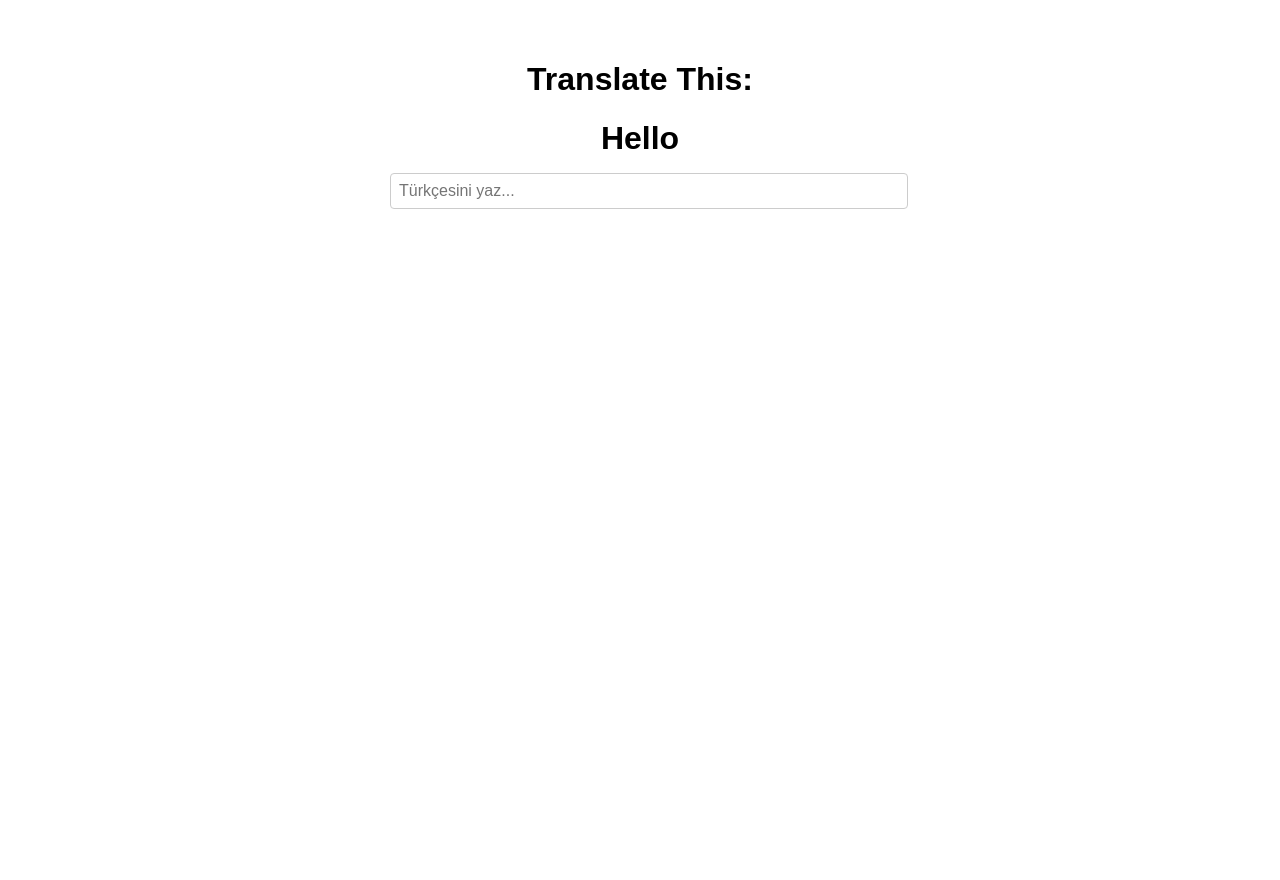
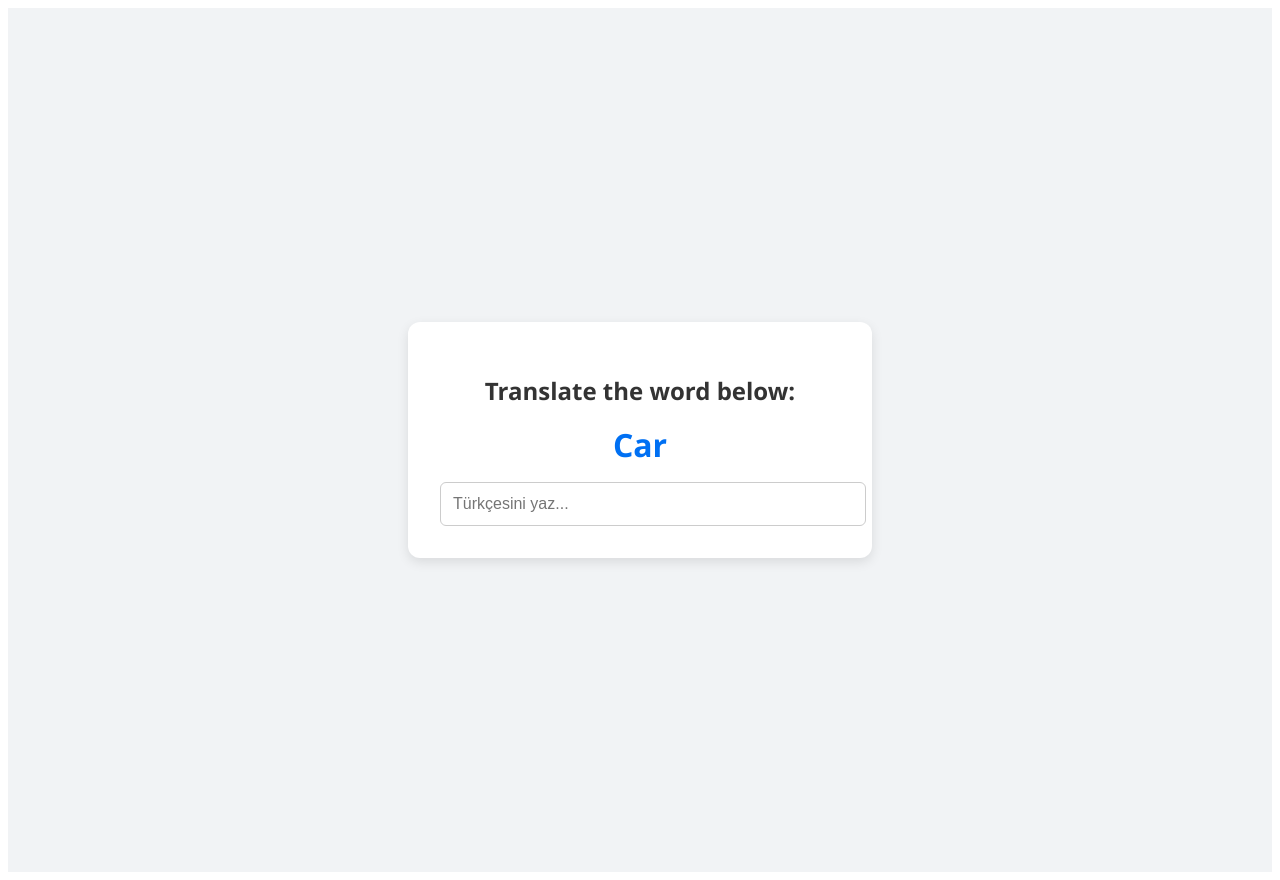
Before and after one commit to emirontop/Kelime-Bulmaca, a Next.js app: page / in a window 1280 px wide. Before the commit the page ends 800 px from the top, so only its background shows below. Built offline with nearby package versions, Linux system fonts and the light colour scheme.

Commit message:
Update index.js

```diff
--- a/pages/index.js
+++ b/pages/index.js
@@ -1,7 +1,7 @@
-import { useState } from 'react';
+import { useState, useEffect } from 'react';
 import letters from '../letters';
 
-// Türkçe karakterleri düzleştiren fonksiyon
+// Türkçe karakterleri düzleştirir
 function normalize(text) {
   return text
     .toLowerCase()
@@ -13,11 +13,20 @@ function normalize(text) {
     .replace(/ü/g, 'u');
 }
 
+// Rastgele bir index döndürür
+function getRandomIndex(length, exclude) {
+  let idx;
+  do {
+    idx = Math.floor(Math.random() * length);
+  } while (idx === exclude && length > 1);
+  return idx;
+}
+
 export default function Home() {
   const entries = Object.entries(letters);
-  const [index, setIndex] = useState(0);
+  const [index, setIndex] = useState(getRandomIndex(entries.length, -1));
   const [answer, setAnswer] = useState('');
-  const [status, setStatus] = useState(null); // null, 'correct', 'wrong'
+  const [status, setStatus] = useState(null);
 
   const handleCheck = () => {
     const correct = normalize(entries[index][1].trim());
@@ -26,7 +35,7 @@ export default function Home() {
     if (userAnswer === correct) {
       setStatus('correct');
       setTimeout(() => {
-        setIndex(prev => (prev + 1) % entries.length);
+        setIndex(getRandomIndex(entries.length, index));
         setAnswer('');
         setStatus(null);
       }, 1000);
@@ -37,16 +46,35 @@ export default function Home() {
 
   return (
     <div style={{
-      fontFamily: 'Arial, sans-serif',
+      fontFamily: 'Segoe UI, sans-serif',
+      minHeight: '100vh',
+      backgroundColor: '#f1f3f5',
+      display: 'flex',
+      alignItems: 'center',
+      justifyContent: 'center',
+      padding: '2rem'
+    }}>
+      <div style={{
+        background: '#fff',
         padding: '2rem',
-      maxWidth: '500px',
-      margin: '0 auto',
+        borderRadius: '12px',
+        boxShadow: '0 4px 12px rgba(0,0,0,0.1)',
+        width: '100%',
+        maxWidth: '400px',
         textAlign: 'center'
       }}>
-      <h1>Translate This:</h1>
-      <h2 style={{ fontSize: '2rem', margin: '1rem 0' }}>
+        <h2 style={{ fontSize: '1.5rem', marginBottom: '1rem', color: '#333' }}>
+          Translate the word below:
+        </h2>
+
+        <div style={{
+          fontSize: '2rem',
+          fontWeight: 'bold',
+          color: '#0070f3',
+          marginBottom: '1rem'
+        }}>
           {entries[index][0]}
-      </h2>
+        </div>
 
         <input
           type="text"
@@ -58,21 +86,27 @@ export default function Home() {
           onKeyDown={(e) => {
             if (e.key === 'Enter') handleCheck();
           }}
+          placeholder="Türkçesini yaz..."
           style={{
-          padding: '0.5rem',
             width: '100%',
+            padding: '0.75rem',
             fontSize: '1rem',
-          border: status === 'correct' ? '2px solid green' :
-                  status === 'wrong' ? '2px solid red' :
+            border: status === 'correct' ? '2px solid #38c172' :
+                    status === 'wrong' ? '2px solid #e3342f' :
                     '1px solid #ccc',
-          borderRadius: '4px',
-          outline: 'none'
+            borderRadius: '6px',
+            outline: 'none',
+            transition: 'border 0.2s ease'
           }}
-        placeholder="Türkçesini yaz..."
         />
 
-      {status === 'correct' && <p style={{ color: 'green', marginTop: '0.5rem' }}>✅ Doğru!</p>}
-      {status === 'wrong' && <p style={{ color: 'red', marginTop: '0.5rem' }}>❌ Yanlış! Tekrar dene.</p>}
+        {status === 'correct' && (
+          <p style={{ color: '#38c172', marginTop: '0.75rem' }}>✅ Correct!</p>
+        )}
+        {status === 'wrong' && (
+          <p style={{ color: '#e3342f', marginTop: '0.75rem' }}>❌ Wrong! Try again.</p>
+        )}
+      </div>
     </div>
   );
             }
```
Lines whose indentation alone changed are shown as unchanged.
